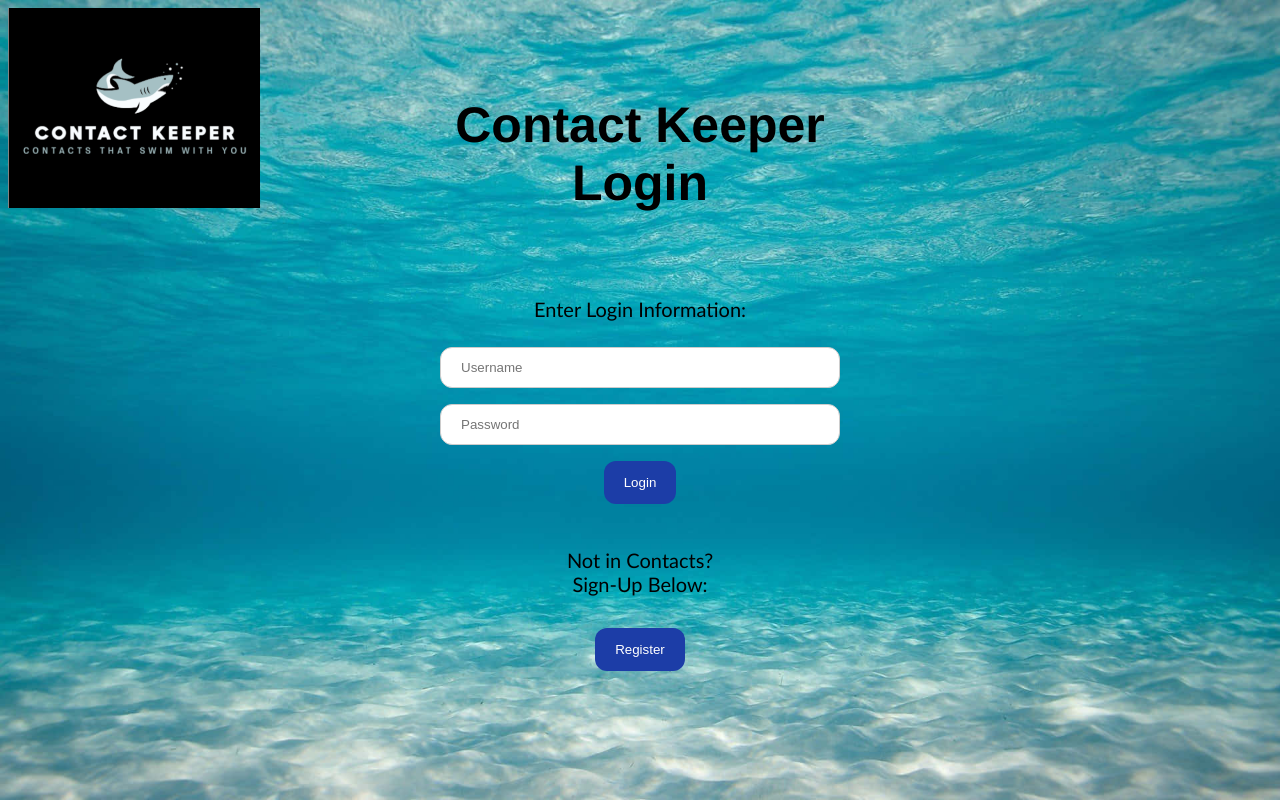
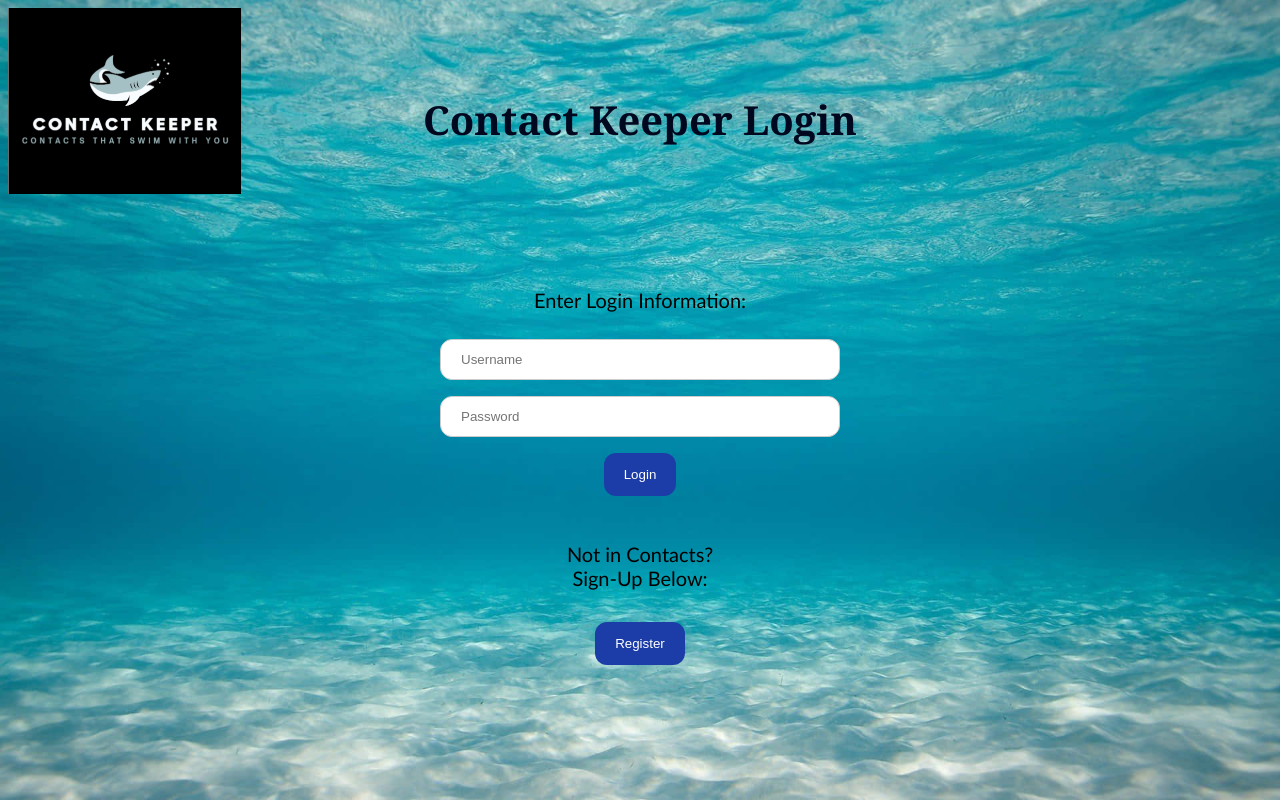
Before and after one commit to lbrown169/ContactManager, a PHP site: page /login.html in a window 1280 px wide. Run offline with PHP 8.4, Linux system fonts and the light colour scheme.

Commit message:
Update login.css for lighthouse report

```diff
--- a/css/login.css
+++ b/css/login.css
@@ -1,3 +1,4 @@
+/*background*/
 body {
   background-image: url('../Pictures/underwater-login-back.png');
   background-repeat: no-repeat;
@@ -5,29 +6,32 @@ body {
   background-size: cover;
 }
 
+/*header/title*/
 h1 {
   height: 150px;
   width: 500px;
   text-align: center;
-    font-family:'Franklin Gothic Medium', 'Arial Narrow', Arial, sans-serif;
-    font-weight: bolder;
-    font-size: 50px;
-    color: rgb(0, 0, 0);
+  font-family:Georgia, 'Times New Roman', Times, serif;
+  font-weight: bold;
+  color: rgb(0, 8, 31);
+  font-size: 40px;
   }
 
+/*logo*/
 #logo{
-    height: 200px;
-    width: 252px;
+  height: 185.5px;
+  width: 232.5px;
   float: left;
 }
 
+/*texts and fonts*/
 label{
   font-family:'Trebuchet MS', 'Lucida Sans Unicode', 'Lucida Grande', 'Lucida Sans', Arial, sans-serif;
   font-size: 20px;
   text-align: center;
 }
 
-  body {font-family: Arial, Helvetica, sans-serif;}
+body {font-family:'Trebuchet MS', 'Lucida Sans Unicode', 'Lucida Grande', 'Lucida Sans', Arial, sans-serif;}
 
 /* pretty boxes */
 input[type=text], input[type=password] {
@@ -56,7 +60,7 @@ body {
   opacity: 0.8;
 }
 
-  /* The Modal (background) */
+/* modal background  */
 .modal {
   display: none;
   position: fixed;
@@ -71,7 +75,6 @@ body {
   padding-top: 60px;
 }
 
-  /* Modal*/
 .modal-content {
   background-color: #078297;
   margin: 10% auto 20% auto;
@@ -79,7 +82,7 @@ body {
   width: 50%;
 }
 
-  /* close button */
+/*close modal */
 .close {
   position: absolute;
   right: 195px;
@@ -95,7 +98,7 @@ body {
   cursor: pointer;
 }
 
-  /*Animation */
+/*animation */
 .animate {
   -webkit-animation: animatezoom 0.6s;
   animation: animatezoom 0.6s
```
Lines whose indentation alone changed are shown as unchanged.
